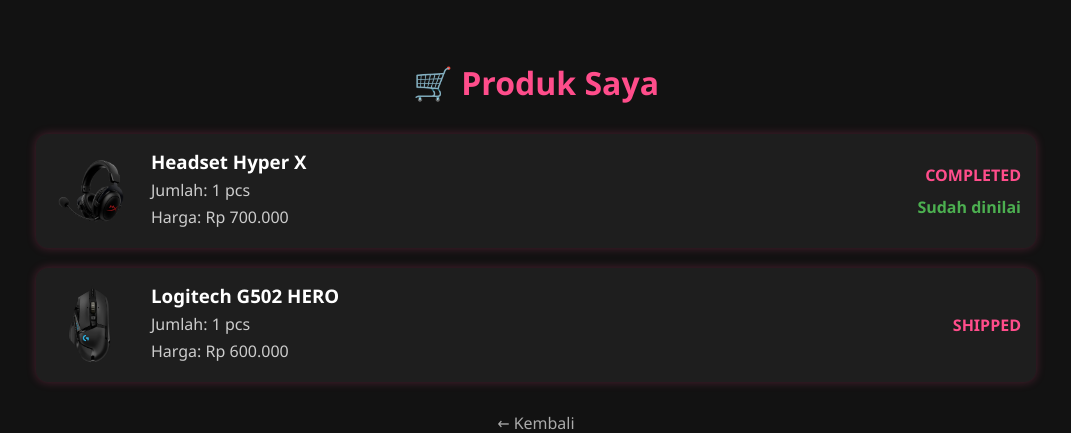
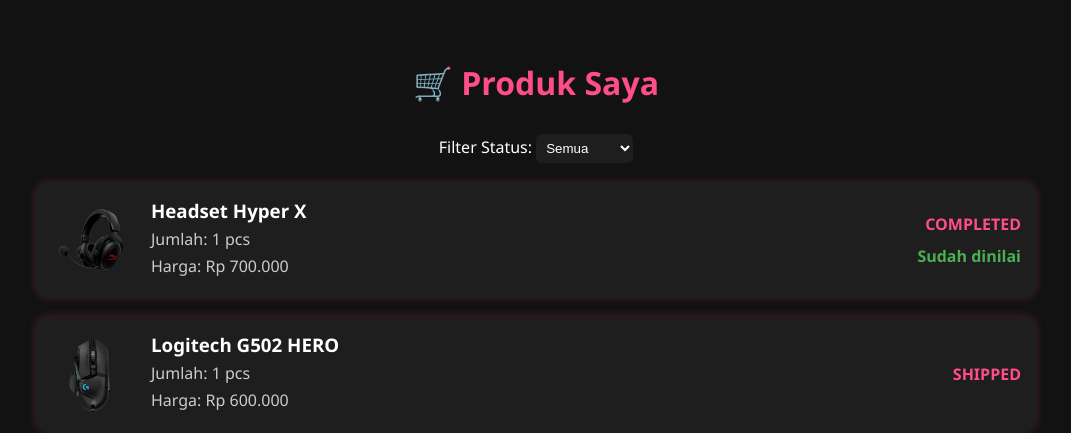
Before and after one commit to Ecenn-cb/MyTricity, a PHP site: page /produk_saya.php in a window 1280 px wide. Shown: the top 433 px of the page, without its empty margins (104-1175 px from the left). Run offline with PHP 8.4, Linux system fonts and the light colour scheme; a user stored in the database is signed in; data comes from the database, SQL or seed files in the repository.

Commit message:
Pembaruan di produk_saya.php

```diff
--- a/index.php
+++ b/index.php
@@ -192,14 +192,14 @@
     <div class="featured-content">
       <h2>PRO X SUPERLIGHT</h2>
       <p>An iconic 60 g pro gaming mouse designed with the world’s top players.</p>
-      <a href="#">Buy Now <i class="fas fa-arrow-right"></i></a>
+      <a href="products.php">Buy Now <i class="fas fa-arrow-right"></i></a>
     </div>
   </div>
   <div class="featured-card" style="background-image: url('gambar/razer-blackshark-v2-pro-black-03.jpg');">
     <div class="featured-content">
       <h2>RAZER BLACKSHARK V2 PRO</h2>
       <p>A next-generation super wideband mic for unrivalled vocal clarity, on-board audio profiles for competitive FPS titles</p>
-      <a href="#">Buy Now <i class="fas fa-arrow-right"></i></a>
+      <a href="products.php">Buy Now <i class="fas fa-arrow-right"></i></a>
     </div>
   </div>
 </section>
--- a/produk_saya.php
+++ b/produk_saya.php
@@ -19,7 +19,21 @@
     $reviewed[] = $row['id_product'];
 }
 
-// Ambil semua pesanan user yang sudah dibayar
+// Cek apakah user memilih filter status
+$statusFilter = isset($_GET['status']) ? $_GET['status'] : '';
+$allowedStatus = ['paid', 'confirmed', 'shipped', 'accepted', 'completed'];
+
+if ($statusFilter && in_array($statusFilter, $allowedStatus)) {
+    $query = $conn->prepare("
+        SELECT o.id_order, o.status AS order_status, od.quantity, od.price, p.name AS product_name, p.image, p.id_product
+        FROM orders o
+        JOIN order_details od ON o.id_order = od.id_order
+        JOIN products p ON od.id_product = p.id_product
+        WHERE o.id_user = ? AND o.status = ?
+        ORDER BY o.id_order DESC
+    ");
+    $query->bind_param("is", $id_user, $statusFilter);
+} else {
     $query = $conn->prepare("
         SELECT o.id_order, o.status AS order_status, od.quantity, od.price, p.name AS product_name, p.image, p.id_product
         FROM orders o
@@ -29,6 +43,7 @@
         ORDER BY o.id_order DESC
     ");
     $query->bind_param("i", $id_user);
+}
 $query->execute();
 $result = $query->get_result();
 
@@ -37,11 +52,10 @@
     $orders[] = $row;
 }
 
-// Proses konfirmasi bahwa produk sudah diterima
+// Proses konfirmasi selesai
 if (isset($_GET['confirm']) && is_numeric($_GET['confirm'])) {
     $id_order = intval($_GET['confirm']);
 
-    // Pastikan order milik user dan statusnya accepted
     $check = $conn->prepare("SELECT * FROM orders WHERE id_order = ? AND id_user = ? AND status = 'accepted'");
     $check->bind_param("ii", $id_order, $id_user);
     $check->execute();
@@ -79,7 +93,6 @@
 }
 ?>
 
-
 <!DOCTYPE html>
 <html lang="id">
 <head>
@@ -99,6 +112,14 @@
             text-align: center;
             color: #ff4d8b;
             margin-bottom: 30px;
+        }
+
+        form select {
+            padding: 6px;
+            border-radius: 6px;
+            border: none;
+            background-color: #1e1e1e;
+            color: #fff;
         }
 
         .order-list {
@@ -215,6 +236,19 @@
 <body>
     <h1>🛒 Produk Saya</h1>
 
+    <!-- Filter Status -->
+    <form method="GET" style="text-align:center; margin-bottom: 20px;">
+        <label for="status_filter">Filter Status:</label>
+        <select name="status" id="status_filter" onchange="this.form.submit()">
+            <option value="">Semua</option>
+            <option value="paid" <?= $statusFilter === 'paid' ? 'selected' : '' ?>>Paid</option>
+            <option value="confirmed" <?= $statusFilter === 'confirmed' ? 'selected' : '' ?>>Confirmed</option>
+            <option value="shipped" <?= $statusFilter === 'shipped' ? 'selected' : '' ?>>Shipped</option>
+            <option value="accepted" <?= $statusFilter === 'accepted' ? 'selected' : '' ?>>Accepted</option>
+            <option value="completed" <?= $statusFilter === 'completed' ? 'selected' : '' ?>>Completed</option>
+        </select>
+    </form>
+
     <?php if (count($orders) > 0): ?>
         <div class="order-list">
             <?php foreach ($orders as $order): ?>
@@ -252,9 +286,7 @@
             <?php endforeach; ?>
         </div>
     <?php else: ?>
-        <div class="no-orders">
-            Belum ada produk yang Anda beli.
-        </div>
+        <div class="no-orders">Belum ada produk yang Anda beli.</div>
     <?php endif; ?>
 
     <a href="index.php" class="back-link">← Kembali</a>
```
Lines whose indentation alone changed are shown as unchanged.
